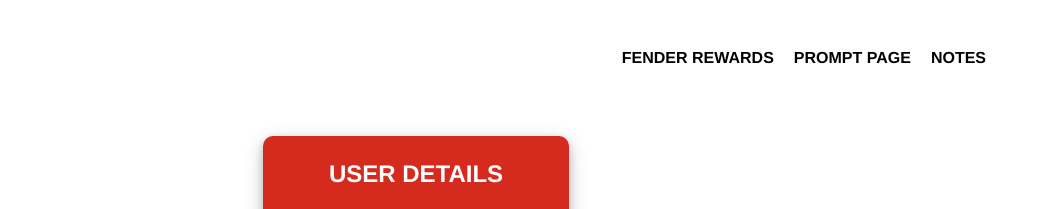
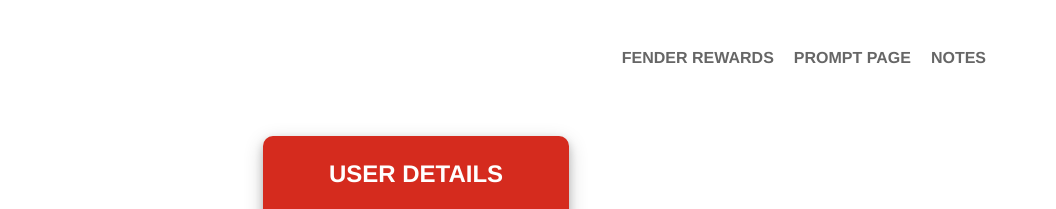
Before and after one commit to justinTsugranes/project_fender-rewards, a website: page client/index.html in a window 1280 px wide. Shown: the top 209 px of the page, 224-1280 px from the left. Drawn offline with Linux system fonts and the light colour scheme.

Commit message:
remove header box shadow

```diff
--- a/client/css/styles.css
+++ b/client/css/styles.css
@@ -98,7 +98,6 @@ main {
 
 /* Header */
 header {
-  box-shadow: 0 2px 8px rgba(0, 0, 0, 0.1); /* Box-shadow */
 }
 
 .header-content {
@@ -139,14 +138,15 @@ nav li:not(:first-child) {
 }
 
 nav a {
-  color: var(--secondary-color);
+  color: #666666;
   text-decoration: none;
   text-transform: uppercase;
   font-weight: bold;
 }
 
 nav a:hover {
-  text-decoration: underline;
+  padding-bottom: 14px;
+  border-bottom: 3px solid var(--primary-color);
 }
 
 /* Footer styles */
```
